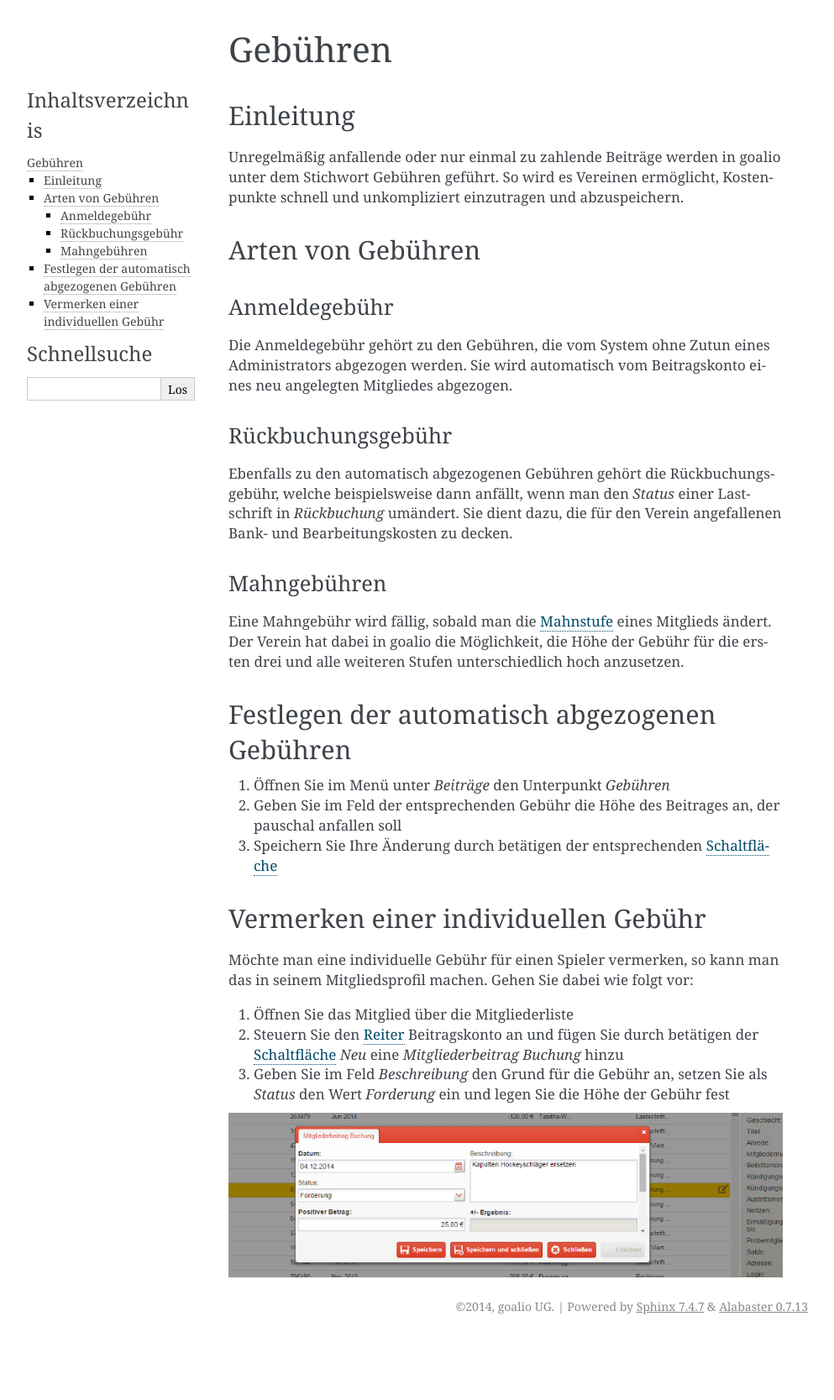
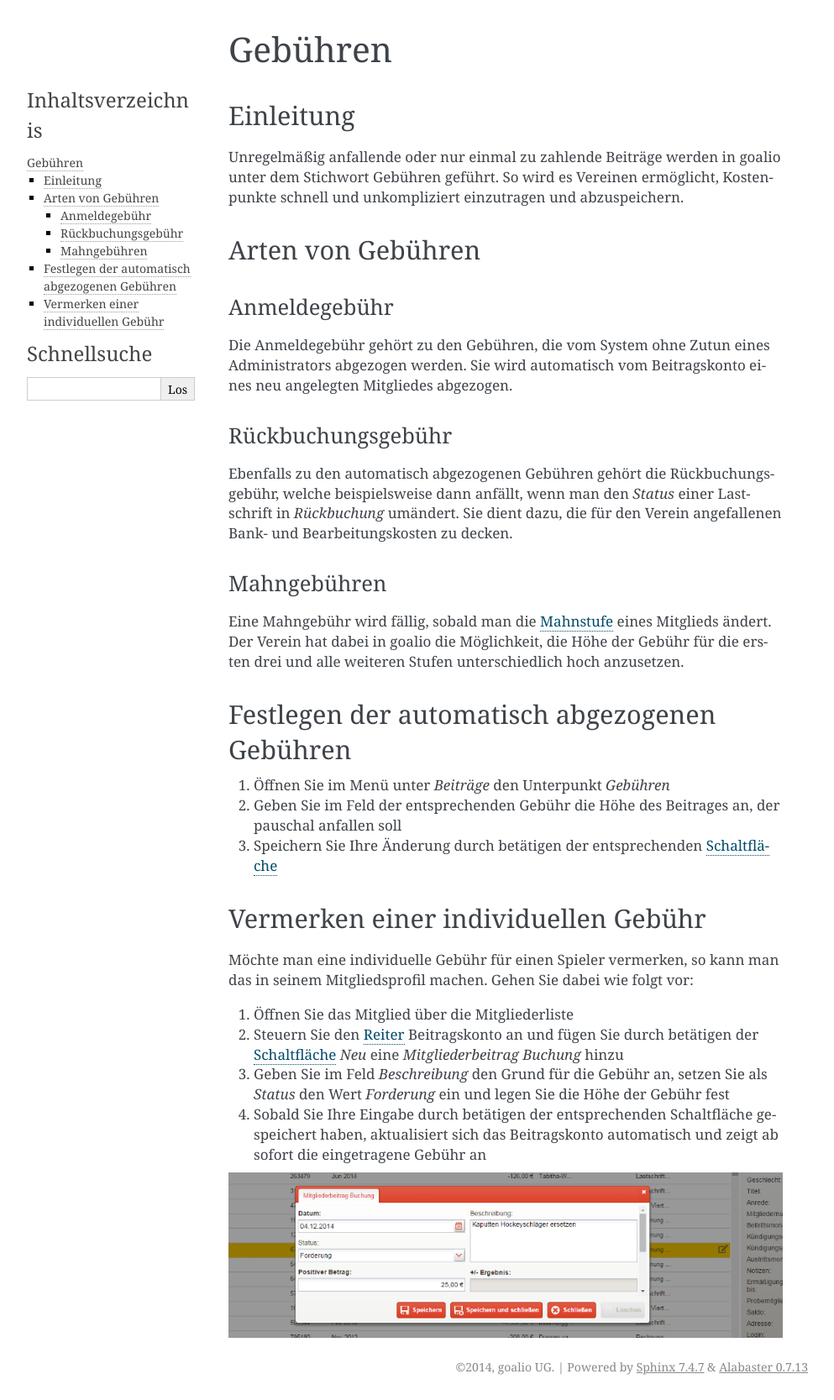
Before and after one commit to goalio/docs, a Sphinx documentation site: the page built from docs/module/finanzen/gebuehren.rst, in a window 1280 px wide. Shown: the whole page at 84% size, without its empty margins (148-1141 px from the left). Built offline with Sphinx 7.4.7, drawn with Linux system fonts in a browser that asks for light colours; formulas are drawn with MathJax 3; before the commit the page ends 1595 px from its top, so only the background shows below that.

Commit message:
Update gebuehren.rst

```diff
--- a/docs/module/finanzen/gebuehren.rst
+++ b/docs/module/finanzen/gebuehren.rst
@@ -44,6 +44,8 @@ Möchte man eine individuelle Gebühr für einen Spieler vermerken, so kann man
 
 3. Geben Sie im Feld *Beschreibung* den Grund für die Gebühr an, setzen Sie als *Status* den Wert *Forderung* ein und legen Sie die Höhe der Gebühr fest
 
+4. Sobald Sie Ihre Eingabe durch betätigen der entsprechenden Schaltfläche gespeichert haben, aktualisiert sich das Beitragskonto automatisch und zeigt ab sofort die eingetragene Gebühr an
+
 .. image:: ../../images/gui/gebuehr-eintragen.png
 
 .. _Mahnstufe: /de/latest/module/finanzen/mahnwesen.html
```
